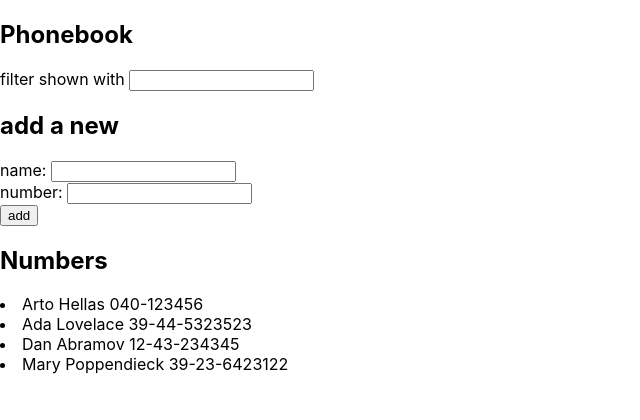
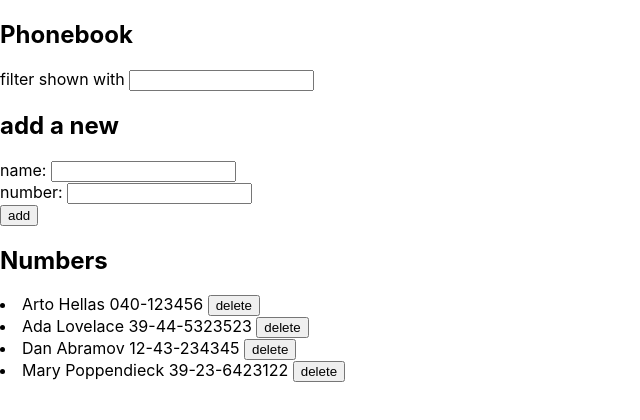
Before and after one commit to Cabreros/part02, a React (Create React App) app in the folder phonebook/: page / in a window 1280 px wide. Shown: the top 420 px of the page, without its empty margins (0-640 px from the left). Built offline with nearby package versions, Linux system fonts and the light colour scheme; data requests are answered from the project's data file.

Commit message:
2.17 step9

```diff
--- a/phonebook/src/App.js
+++ b/phonebook/src/App.js
@@ -29,6 +29,14 @@ const App = () => {
       setNewName("");
       setNewNum("");
     }
+  };
+
+  const delPerson = (event) => {
+    if (window.confirm(`Delete ${event.target.name} ?`) === true) {
+      noteService.del(event.target.id);
+    }
+
+    setPersons(persons.filter((person) => person.id != event.target.id));
   };
 
   const handleNameChange = (event) => {
@@ -67,7 +75,7 @@ const App = () => {
       />
 
       <h2>Numbers</h2>
-      <Persons filterNumbers={filterNumbers} />
+      <Persons filterNumbers={filterNumbers} delPerson={delPerson} />
     </div>
   );
 };
--- a/phonebook/src/components/Persons.js
+++ b/phonebook/src/components/Persons.js
@@ -1,9 +1,12 @@
-const Persons = (props) => {
+const Persons = ({ filterNumbers, delPerson }) => {
   return (
     <>
-      {props.filterNumbers.map((person) => (
+      {filterNumbers.map((person) => (
         <li key={person.name}>
-          {person.name} {person.number}
+          {person.name} {person.number}{" "}
+          <button onClick={delPerson} id={person.id} name={person.name}>
+            delete
+          </button>
         </li>
       ))}
     </>
--- a/phonebook/src/modules/networking.js
+++ b/phonebook/src/modules/networking.js
@@ -16,6 +16,6 @@ const update = (id, newObject) => {
   return request.then((response) => response.data);
 };
 
-const restMethods = { getAll, create, update };
+const del = (id) => axios.delete(`${baseUrl}/${id}`);
 
-export default { getAll, create, update };
+export default { getAll, create, update, del };
```
